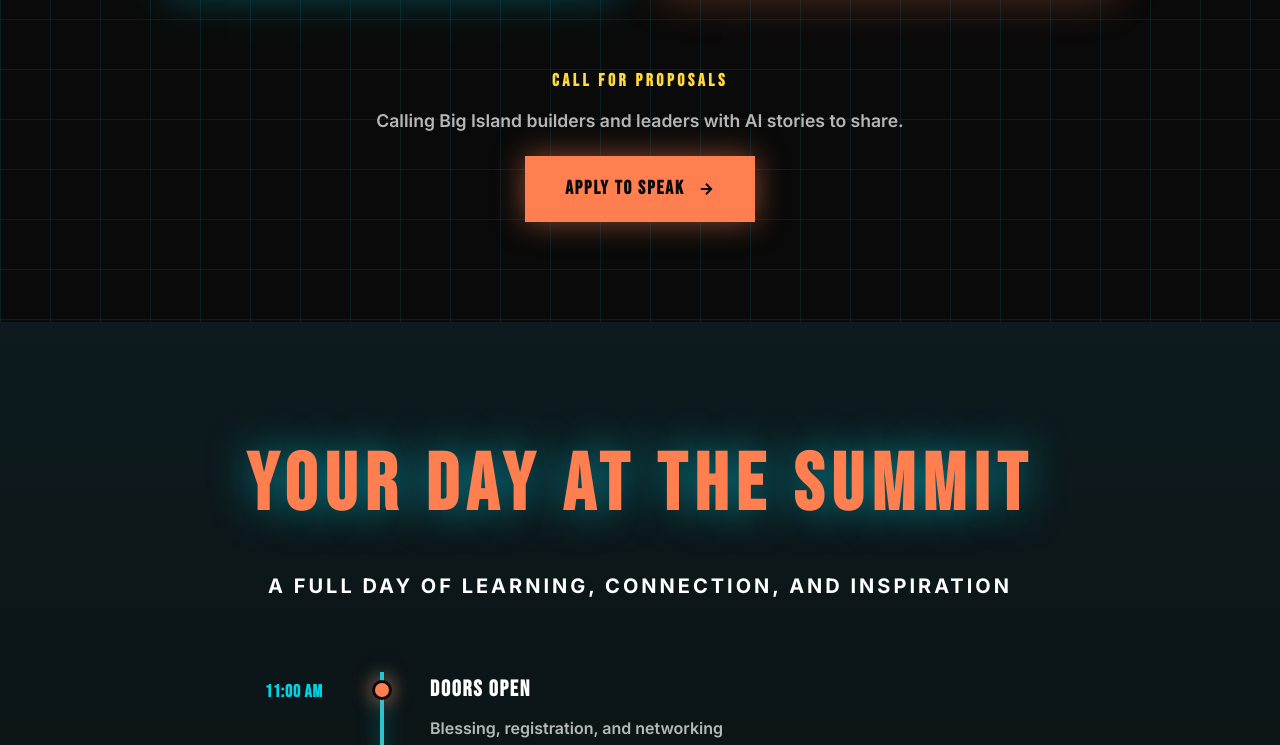
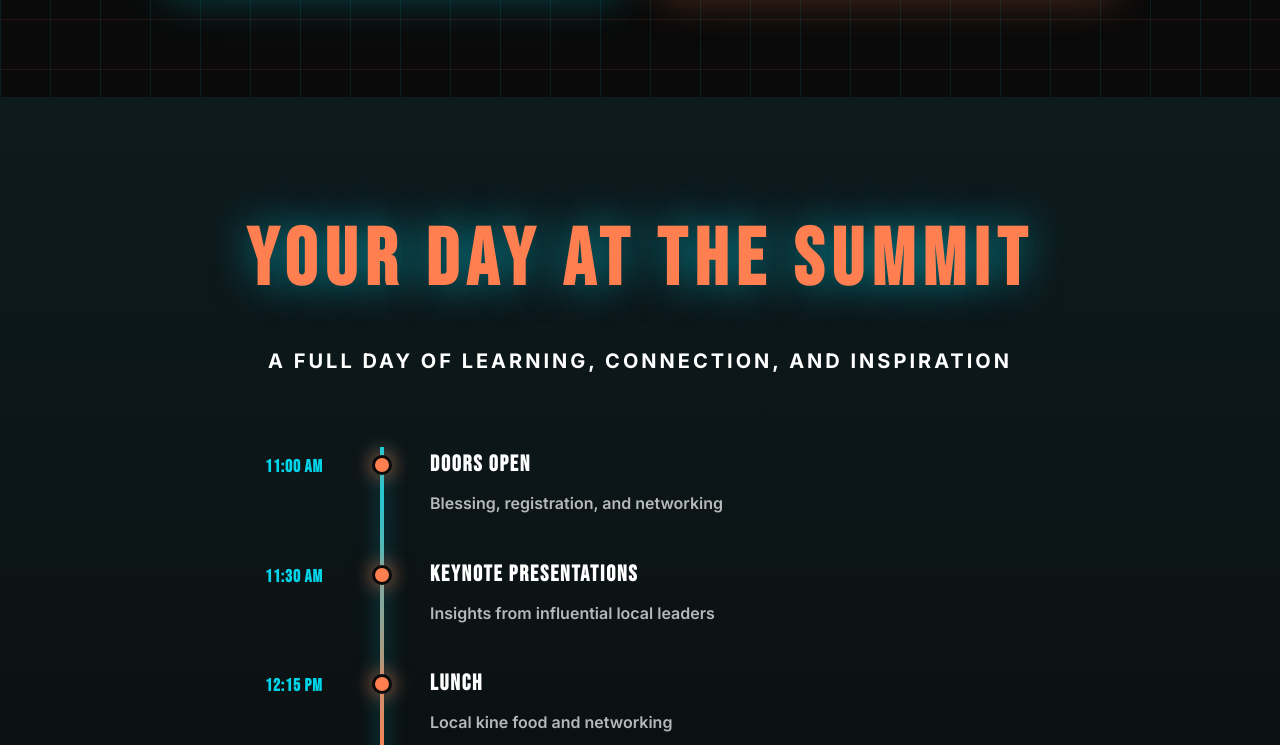
Before and after one commit to kealani-solutions/hawaiiaisummit, a plain HTML site: page index.html in a window 1280 px wide. Shown: the part 2804-3549 px from the top of the page. Drawn offline with nearby package versions, Linux system fonts and the light colour scheme.

Commit message:
Revert "Add Call for Proposals CTA to Tracks section"

```diff
--- a/index.html
+++ b/index.html
@@ -1140,62 +1140,6 @@
       opacity: 1;
       transform: translateY(0);
     }
-
-    /* ========================================
-       Tracks CTA
-       ======================================== */
-    .tracks-cta {
-      text-align: center;
-      margin-top: 70px;
-    }
-
-    .tracks-cta-label {
-      font-family: var(--font-display);
-      font-size: 1.1rem;
-      font-weight: 700;
-      letter-spacing: 0.2em;
-      text-transform: uppercase;
-      color: var(--color-accent);
-      margin-bottom: 12px;
-    }
-
-    .tracks-cta-desc {
-      font-size: 1.1rem;
-      font-weight: 600;
-      color: rgba(255, 255, 255, 0.7);
-      margin-bottom: 20px;
-    }
-
-    .tracks-cta-link {
-      display: inline-flex;
-      align-items: center;
-      gap: 12px;
-      padding: 18px 40px;
-      font-family: var(--font-display);
-      font-size: 1.2rem;
-      font-weight: 700;
-      color: var(--color-dark);
-      background: var(--color-secondary);
-      text-decoration: none;
-      text-transform: uppercase;
-      letter-spacing: 0.1em;
-      transition: all 0.3s ease;
-      box-shadow: 0 0 30px rgba(255, 127, 80, 0.5);
-    }
-
-    .tracks-cta-link:hover {
-      transform: translateY(-4px) scale(1.03);
-      box-shadow: 0 0 50px rgba(255, 127, 80, 0.7), 0 10px 40px rgba(255, 127, 80, 0.3);
-      background: var(--color-secondary-light);
-    }
-
-    .tracks-cta-link svg {
-      transition: transform 0.3s ease;
-    }
-
-    .tracks-cta-link:hover svg {
-      transform: translateX(4px);
-    }
   </style>
 </head>
 
@@ -1237,7 +1181,7 @@
       </div>
 
       <div class="calendar-links">
-        <a href="#" class="calendar-link" id="google-cal" target="_blank" rel="noopener">
+        <a href="#" class="calendar-link" id="google-cal">
           <svg width="16" height="16" viewBox="0 0 24 24" fill="none" stroke="currentColor" stroke-width="2">
             <rect x="3" y="4" width="18" height="18" rx="2" ry="2"></rect>
             <line x1="16" y1="2" x2="16" y2="6"></line>
@@ -1246,7 +1190,7 @@
           </svg>
           Google Calendar
         </a>
-        <a href="summit.ics" class="calendar-link" target="_blank" rel="noopener" download>
+        <a href="summit.ics" class="calendar-link" download>
           <svg width="16" height="16" viewBox="0 0 24 24" fill="none" stroke="currentColor" stroke-width="2">
             <rect x="3" y="4" width="18" height="18" rx="2" ry="2"></rect>
             <line x1="16" y1="2" x2="16" y2="6"></line>
@@ -1346,17 +1290,6 @@
             <p class="workshop-title">Responsible AI &mdash; Policies, security, and safeguards</p>
           </div>
         </div>
-      </div>
-
-      <div class="tracks-cta fade-in">
-        <p class="tracks-cta-label">Call for Proposals</p>
-        <p class="tracks-cta-desc">Calling Big Island builders and leaders with AI stories to share.</p>
-        <a href="https://tally.so/r/lbekVX" class="tracks-cta-link" target="_blank" rel="noopener">
-          Apply to Speak
-          <svg width="18" height="18" viewBox="0 0 24 24" fill="none" stroke="currentColor" stroke-width="2.5">
-            <path d="M5 12h14M12 5l7 7-7 7" />
-          </svg>
-        </a>
       </div>
     </div>
   </section>
@@ -1483,7 +1416,8 @@
           <h3>Become a Speaker</h3>
           <p>Share your expertise from the front lines. We're inviting practitioners who are actively applying AI in
             their work.</p>
-          <a href="https://tally.so/r/lbekVX" class="btn btn-outline" target="_blank" rel="noopener">Submit Proposal</a>
+          <a href="mailto:hawaiiaisummit@kealanisolutions.com?subject=Speaker%20Interest" class="btn btn-outline">Learn
+            More</a>
         </div>
 
         <div class="involve-card fade-in">
```
